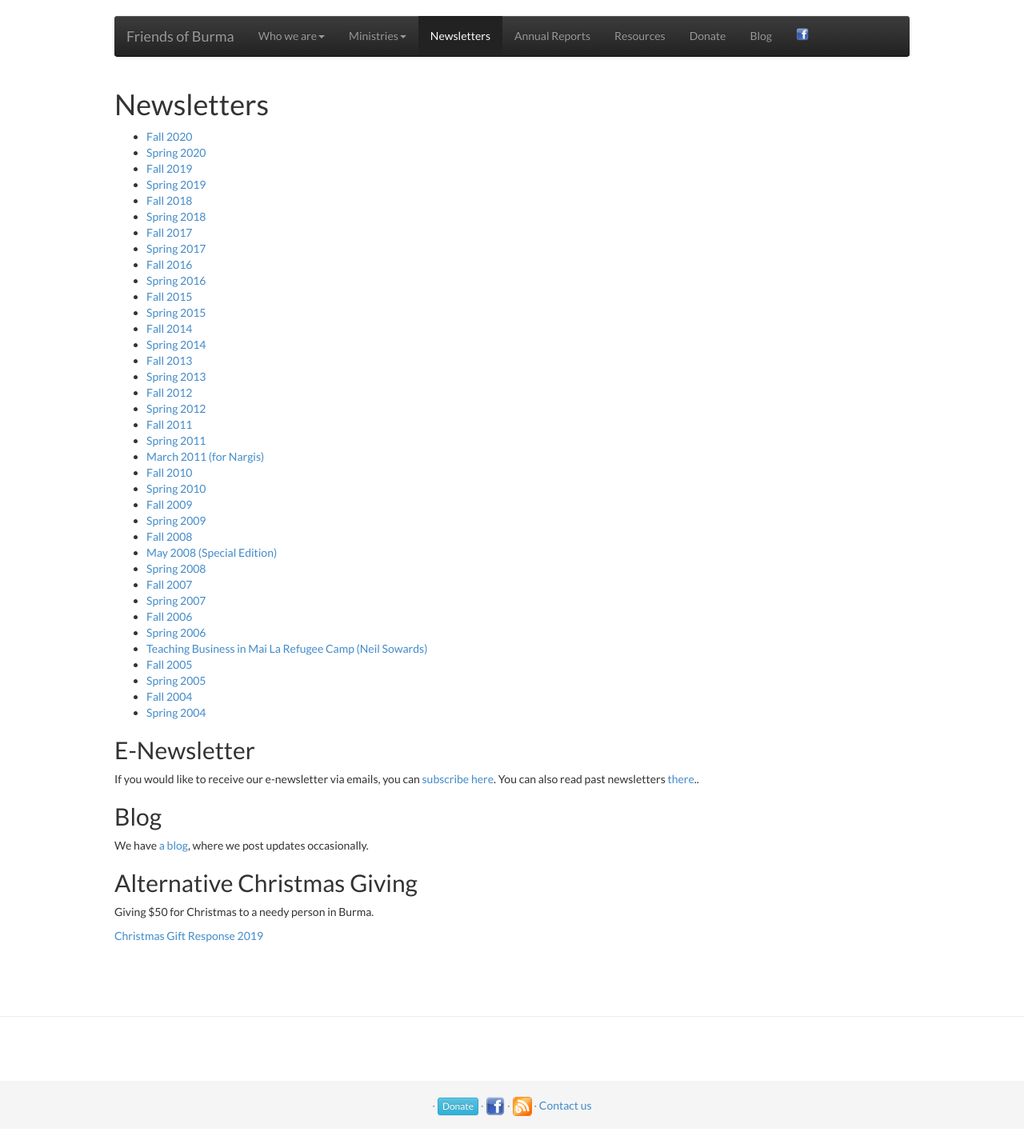
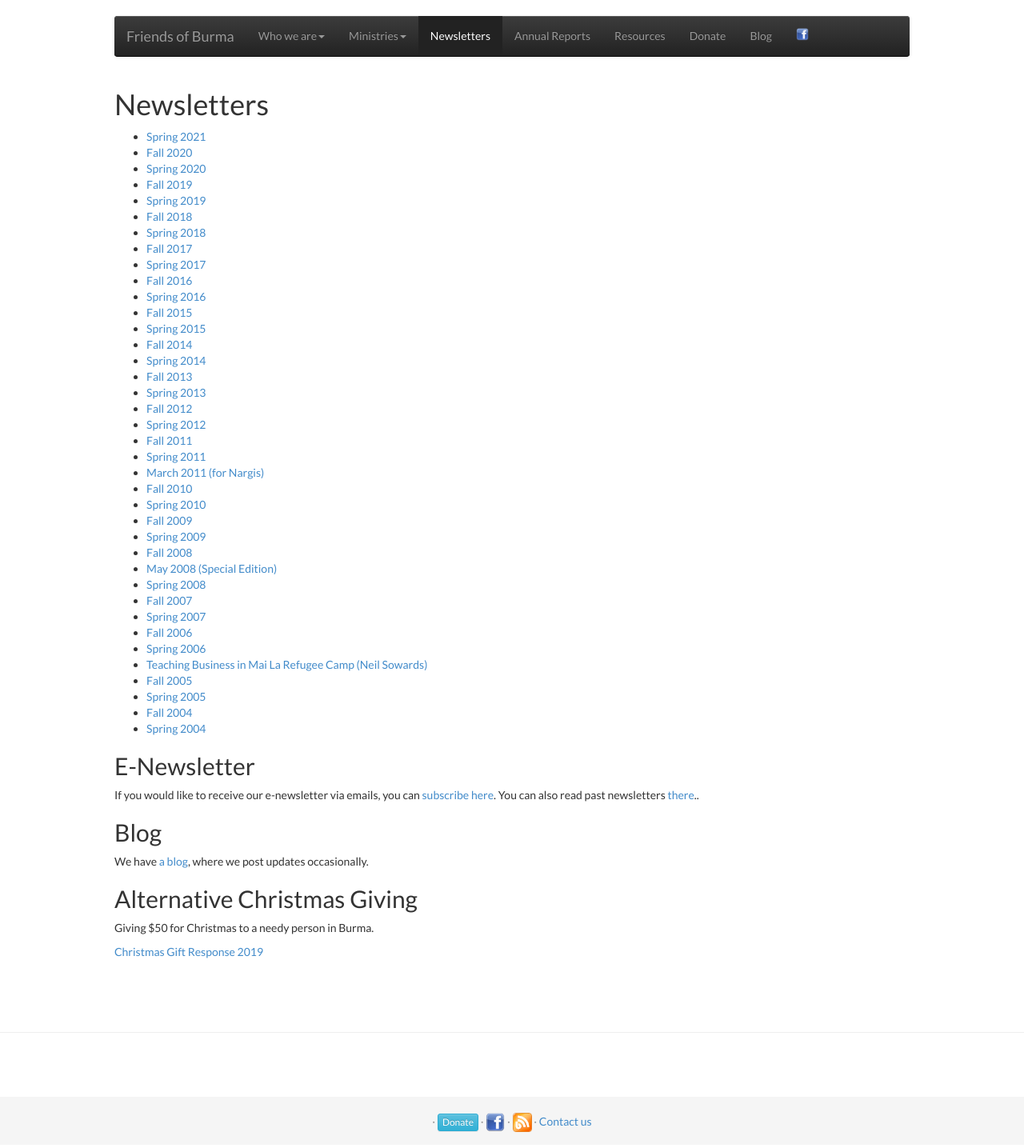
Before and after one commit to friendsofburma/friendsofburma.github.io, a Jekyll site: the page built from _pages/newsletter.html, in a window 1280 px wide. Shown: the whole page at 80% size. Built offline with Jekyll 4.4.1, drawn with Linux system fonts in a browser that asks for light colours.

Commit message:
Spring 2021 Newsletter.

```diff
--- a/_pages/newsletter.html
+++ b/_pages/newsletter.html
@@ -8,6 +8,8 @@ permalink: /newsletters/
 <div class="container">
   <h1>Newsletters</h1>
   <ul>
+
+    <li><a href="http://news.friendsofburma.org/2021/04/friends-of-burma-inc-newsletter-spring.html" target="_blank">Spring 2021</a></li>
     <li><a href="http://news.friendsofburma.org/2020/09/friends-of-burma-inc-newsletter-fall.html" target="_blank">Fall 2020</a></li>
     <li><a href="http://news.friendsofburma.org/2020/04/friends-of-burma-inc-newsletter-spring.html" target="_blank">Spring 2020</a></li>
     <li><a href="http://news.friendsofburma.org/2019/09/friends-of-burma-inc-newsletter-fall.html" target="_blank">Fall 2019</a></li>
```
